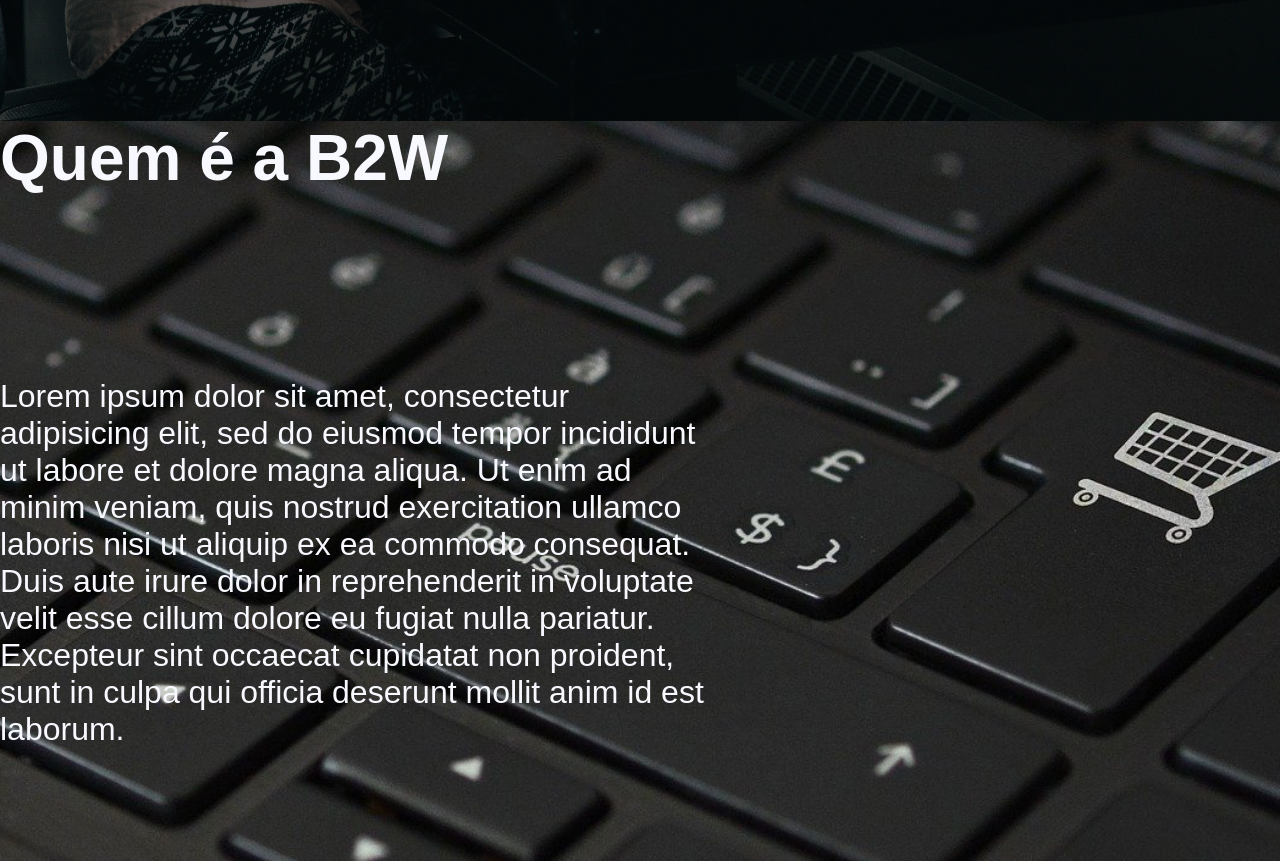
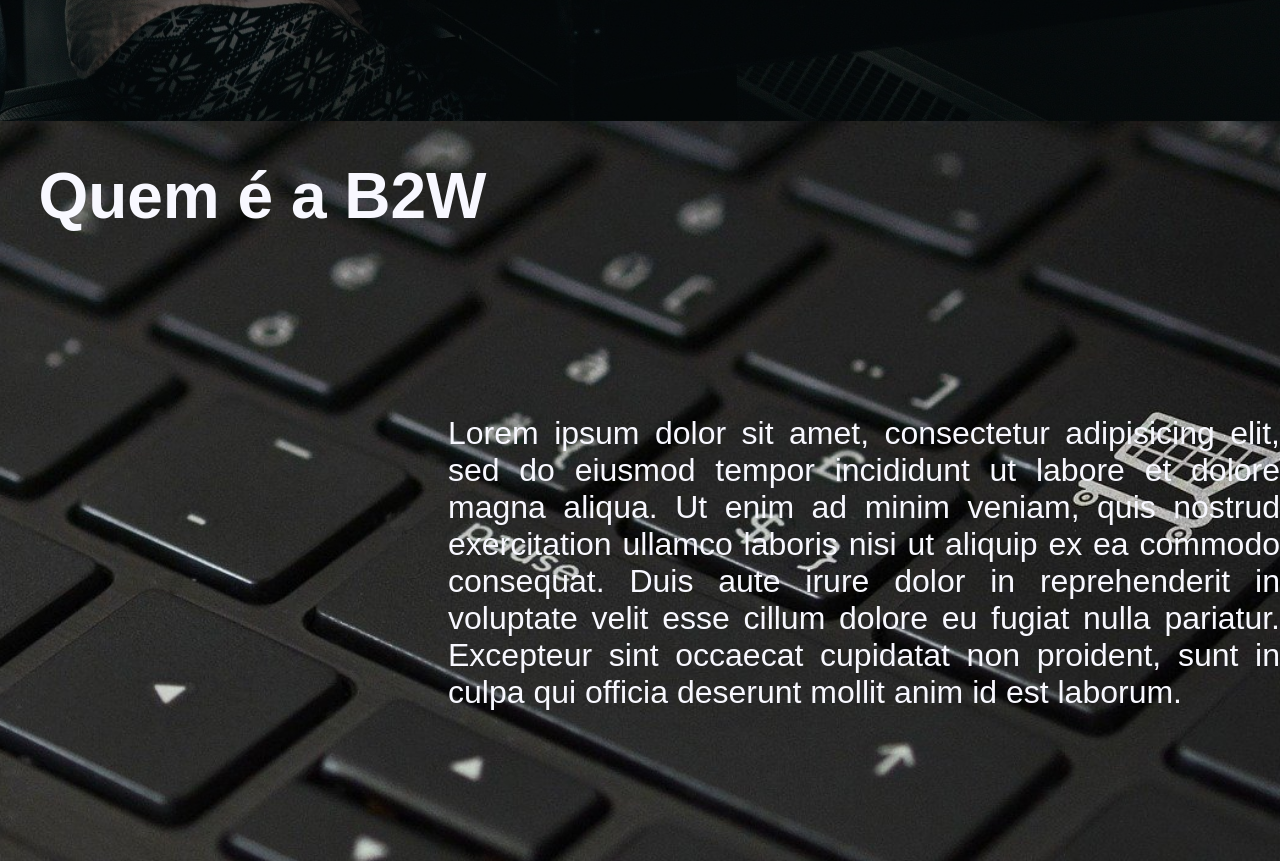
Before and after one commit to Storm-It-Solutions/ChallengeWebNova, a plain HTML site: page index.html in a window 1280 px wide. Shown: the part 679-1540 px from the top of the page. Drawn offline with Linux system fonts and the light colour scheme.

Commit message:
ultimo commit do dia 06/06 madrugs em desenv

```diff
--- a/css/estilo.css
+++ b/css/estilo.css
@@ -224,11 +224,15 @@
 section h2{
   width: 100%;
   height: 10.5%;
+  padding-top: 3%;
+  padding-left: 3%;
 }
 
 section p{
   height: 85%;
-  width: 55%;
+  width: 65%;
   font-size: 4vh;
+  float: right;
+  text-align: justify;
 
 }
```
